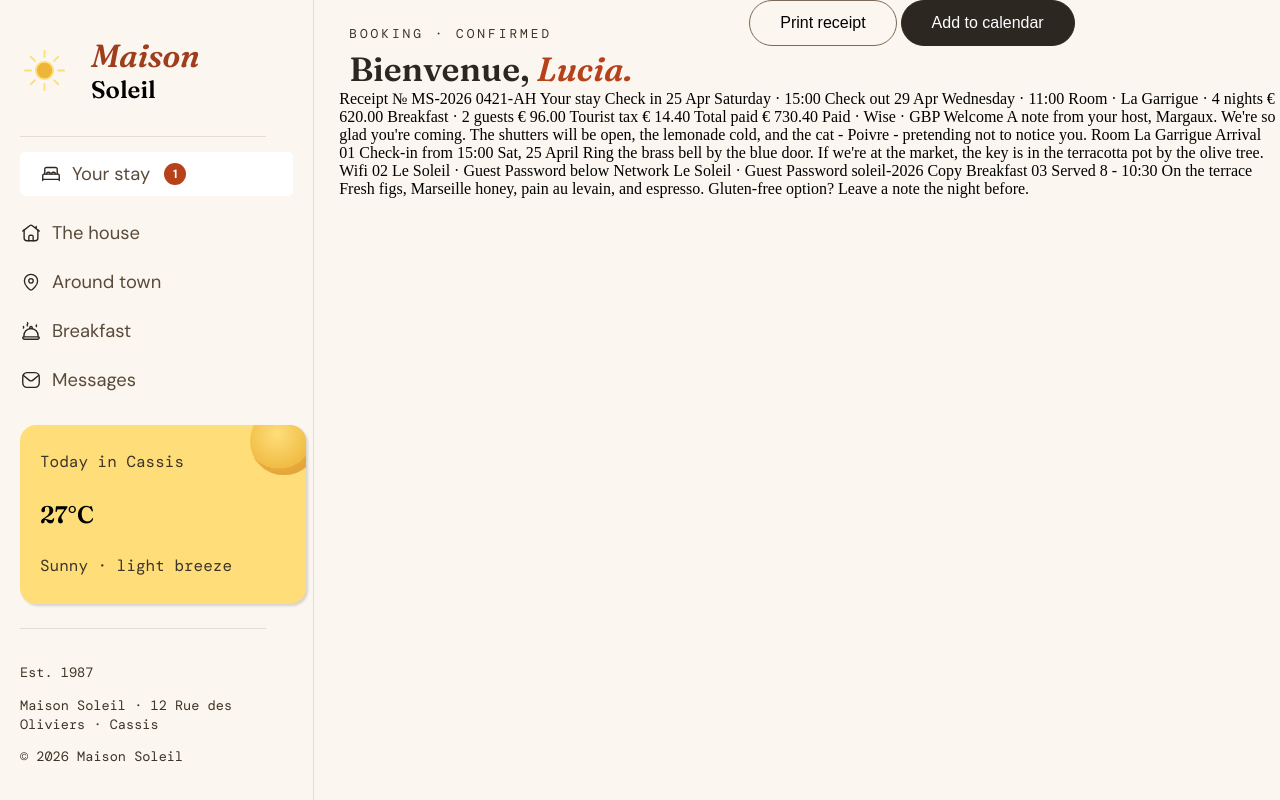
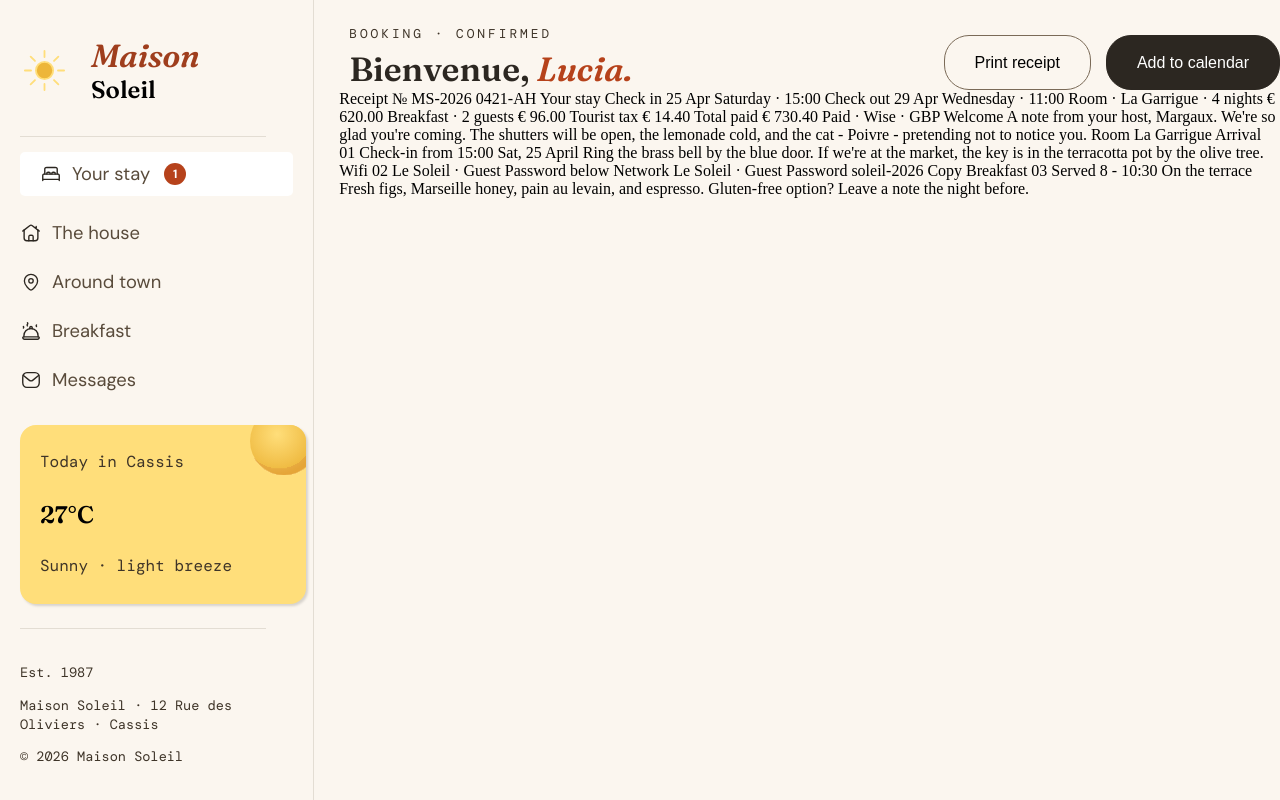
Before and after one commit to Madu-alt/Host-book, a plain HTML site: page index.html in a window 1280 px wide. Drawn offline with nearby package versions, Linux system fonts and the light colour scheme; a web font is replaced by a local one.

Commit message:
style: adiciona layout aos botões

```diff
--- a/index.html
+++ b/index.html
@@ -74,7 +74,7 @@
           <p id="bigTitle" class="fraunces-semibold">Bienvenue, <span id="lucia">Lucia.</span></p>
         </div>
 
-        <div>
+        <div id="buttonConteiner">
           <button type="button" id="printButton">Print receipt</button>
           <button type="button" id="calendarButton">Add to calendar</button>
         </div>
--- a/styles.css
+++ b/styles.css
@@ -235,3 +235,15 @@ main {
   background: hsl(33, 15%, 15%);
   color: hsl(0, 0%, 100%);
 }
+
+#buttonConteiner {
+  margin: 35px 0 0 0;
+  display: inline-flex;
+  gap: 15px;
+}
+
+#top {
+  display: inline-flex;
+  width: 100%;
+  justify-content: space-between;
+}
```
